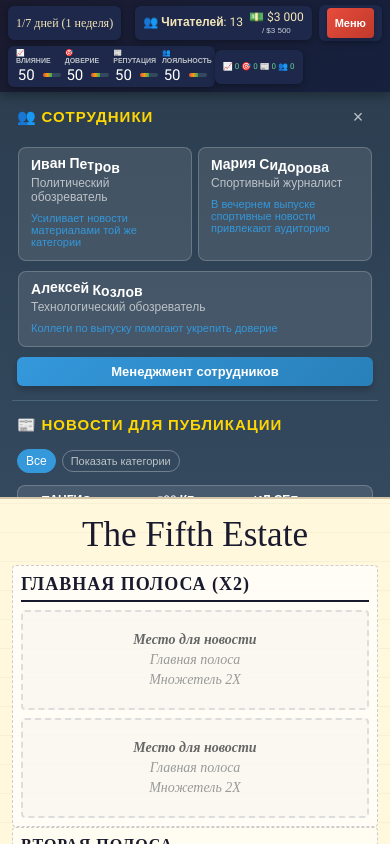
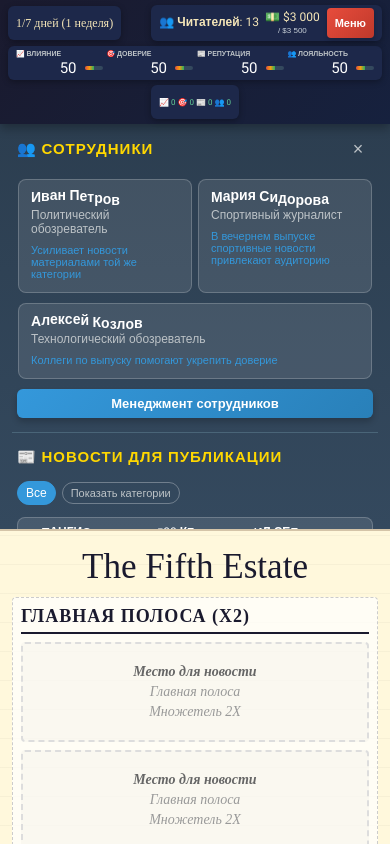
Before and after one commit to rvllvd/the_fifth_estate, a React (Vite) app: page / in a window 390 px wide. Shown: the top 844 px of the page. Built offline with nearby package versions, Linux system fonts and the light colour scheme; a web font is replaced by a local one.

Commit message:
fix design

```diff
--- a/src/styles/top-panel.scss
+++ b/src/styles/top-panel.scss
@@ -306,25 +306,28 @@
 @media (max-width: 760px) {
   #top-panel {
     display: grid;
-    grid-template-columns: minmax(0, 1fr) auto auto;
+    grid-template-columns: minmax(0, 1fr) auto minmax(0, 1fr);
     grid-template-areas:
-      "clock economy actions"
-      "stats preview preview";
+      "clock . right"
+      "stats preview .";
     gap: 5px 7px;
     padding: 5px 8px;
     min-height: 0;
   }
 
-  .top-panel-left,
+  .top-panel-left {
+    display: contents;
+  }
+
   .top-panel-right {
-    display: contents;
+    grid-area: right;
+    justify-self: end;
   }
 
   .top-panel-left > .game-clock,
   .top-panel-left > .top-panel-stats,
   #top-panel > #metrics-preview,
-  .top-panel-right > .top-panel-economy,
-  .top-panel-right > .top-panel-actions {
+  #top-panel > .top-panel-right {
     align-items: center;
     min-height: 34px;
     margin: 0;
@@ -374,8 +377,6 @@
   }
 
   .top-panel-economy {
-    grid-area: economy;
-    justify-self: end;
     gap: 6px;
     min-width: 0;
   }
@@ -402,12 +403,6 @@
     font-size: 12px;
   }
 
-  .top-panel-actions {
-    grid-area: actions;
-    justify-self: end;
-    gap: 0;
-  }
-
   .top-panel-actions .right-btn {
     min-height: 30px;
     padding: 4px 8px;
@@ -417,6 +412,14 @@
 }
 
 @media (max-width: 540px) {
+  #top-panel {
+    grid-template-columns: minmax(0, 1fr) auto;
+    grid-template-areas:
+      "clock right"
+      "stats stats"
+      "preview preview";
+  }
+
   .game-clock {
     align-items: flex-start;
     text-align: left;
@@ -428,6 +431,16 @@
 
   .metrics {
     gap: 4px;
+    width: 100%;
+  }
+
+  .top-panel-stats {
+    justify-self: stretch;
+    width: 100%;
+  }
+
+  #metrics-preview {
+    justify-self: center;
   }
 
   .metric-label {
@@ -458,10 +471,7 @@
 
 @media (max-width: 360px) {
   #top-panel {
-    grid-template-columns: minmax(0, 1fr) auto auto;
-    grid-template-areas:
-      "clock economy actions"
-      "stats preview preview";
+    grid-template-columns: minmax(0, 1fr) auto;
     gap: 4px;
   }
 }
```
